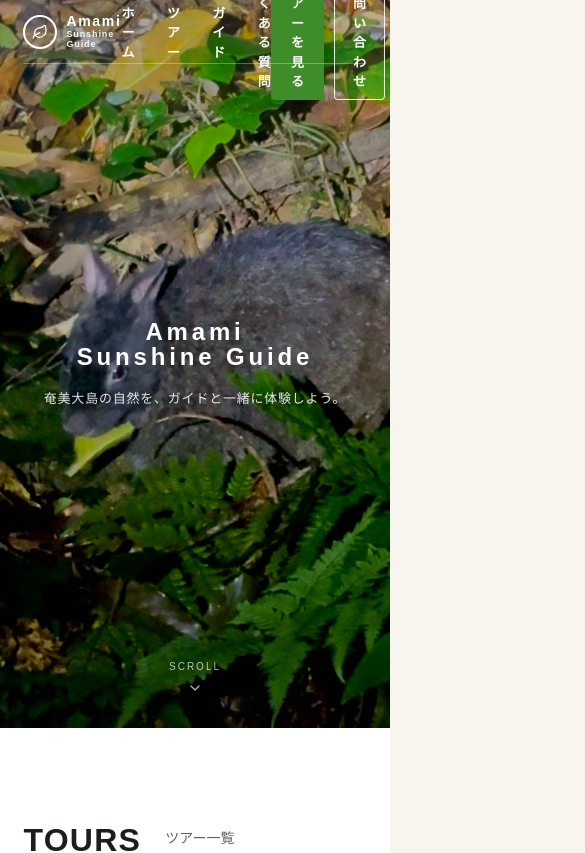
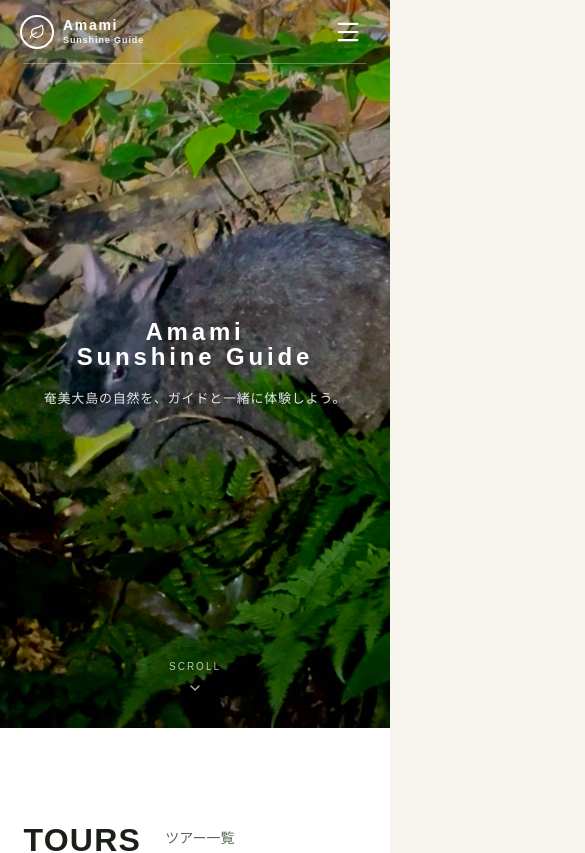
Before and after one commit to ikucha-portfolio/amami-guide-redesign, a React (Vite) app: page / in a window 390 px wide. Shown: the top 853 px of the page, 585 px wide, since content can reach past the window. Built offline with nearby package versions, Linux system fonts and the light colour scheme.

Commit message:
headerスマホ最適化

```diff
--- a/src/components/Nav.jsx
+++ b/src/components/Nav.jsx
@@ -1,11 +1,17 @@
 import { useEffect, useState } from "react";
-import { Leaf } from "lucide-react";
+import { Leaf, Menu, X } from "lucide-react";
 import { COLORS } from "../siteData";
 
 const C = COLORS;
 
 export default function Nav({ onBack }) {
   const [isScrolled, setIsScrolled] = useState(false);
+  const [isMenuOpen, setIsMenuOpen] = useState(false);
+  const [isMobile, setIsMobile] = useState(false);
+
+  // ========================================
+  // Scroll
+  // ========================================
 
   useEffect(() => {
     const handleScroll = () => {
@@ -14,12 +20,61 @@ export default function Nav({ onBack }) {
 
     handleScroll();
 
-    window.addEventListener("scroll", handleScroll);
+    window.addEventListener("scroll", handleScroll, {
+      passive: true,
+    });
 
     return () => {
       window.removeEventListener("scroll", handleScroll);
     };
   }, []);
+
+  // ========================================
+  // Mobile
+  // ========================================
+
+  useEffect(() => {
+    const mediaQuery = window.matchMedia("(max-width: 768px)");
+
+    const handleResize = () => {
+      setIsMobile(mediaQuery.matches);
+
+      if (!mediaQuery.matches) {
+        setIsMenuOpen(false);
+      }
+    };
+
+    handleResize();
+
+    mediaQuery.addEventListener("change", handleResize);
+
+    return () => {
+      mediaQuery.removeEventListener("change", handleResize);
+    };
+  }, []);
+
+  // ========================================
+  // Navigation
+  // ========================================
+
+  const handleHomeClick = (e) => {
+    e.preventDefault();
+    setIsMenuOpen(false);
+
+    if (onBack) {
+      onBack();
+    } else {
+      window.location.href = "#";
+    }
+  };
+
+  const handleMenuLinkClick = () => {
+    setIsMenuOpen(false);
+  };
+
+  // ========================================
+  // Header Colors
+  // ========================================
 
   const textColor = isScrolled ? C.textLight : "#FFFFFF";
   const logoColor = isScrolled ? C.green : "#FFFFFF";
@@ -36,17 +91,12 @@ export default function Nav({ onBack }) {
     ? "rgba(62,140,42,0.14)"
     : "rgba(255,255,255,0.34)";
 
-  const handleHomeClick = (e) => {
-    e.preventDefault();
+  return (
+    <>
+      {/* ========================================
+          Header
+      ======================================== */}
 
-    if (onBack) {
-      onBack();
-    } else {
-      window.location.href = "#";
-    }
-  };
-
-  return (
       <nav
         style={{
           position: "fixed",
@@ -54,44 +104,62 @@ export default function Nav({ onBack }) {
           left: 0,
           right: 0,
           zIndex: 200,
+
+          height: "64px",
+
+          display: "flex",
+          alignItems: "center",
+          justifyContent: "space-between",
+
+          padding: isMobile ? "0 20px" : "0 6%",
+
           background: navBackground,
           boxShadow: navShadow,
+
           backdropFilter: isScrolled ? "blur(10px)" : "none",
-        WebkitBackdropFilter: isScrolled ? "blur(10px)" : "none",
-        padding: "0 6%",
-        display: "flex",
-        justifyContent: "space-between",
-        alignItems: "center",
-        height: "64px",
+          WebkitBackdropFilter: isScrolled
+            ? "blur(10px)"
+            : "none",
+
           transition:
             "background 0.35s ease, box-shadow 0.35s ease, backdrop-filter 0.35s ease",
         }}
       >
-      {/* Logo */}
+        {/* ========================================
+            Logo
+        ======================================== */}
+
         <a
           href="#"
           onClick={handleHomeClick}
           style={{
-          textDecoration: "none",
             display: "flex",
             alignItems: "center",
             gap: "9px",
+            flexShrink: 0,
+            textDecoration: "none",
           }}
         >
           <div
             style={{
               width: "34px",
               height: "34px",
-            borderRadius: "50%",
-            border: `2px solid ${logoColor}`,
+
               display: "flex",
               alignItems: "center",
               justifyContent: "center",
-            flexShrink: 0,
+
+              border: `2px solid ${logoColor}`,
+              borderRadius: "50%",
+
               transition: "border-color 0.35s ease",
             }}
           >
-          <Leaf size={16} color={logoColor} />
+            <Leaf
+              size={16}
+              color={logoColor}
+              strokeWidth={1.8}
+            />
           </div>
 
           <div>
@@ -101,8 +169,9 @@ export default function Nav({ onBack }) {
                 fontSize: "14px",
                 fontWeight: 700,
                 letterSpacing: "0.12em",
+                lineHeight: 1.1,
                 color: logoColor,
-              lineHeight: 1.1,
+
                 transition: "color 0.35s ease",
               }}
             >
@@ -111,14 +180,19 @@ export default function Nav({ onBack }) {
 
             <div
               style={{
+                marginTop: "2px",
+
                 fontFamily: "'Cabin', sans-serif",
                 fontSize: "9px",
                 fontWeight: 600,
                 letterSpacing: "0.1em",
+                lineHeight: 1.1,
+
                 color: logoColor,
-              lineHeight: 1.1,
                 opacity: isScrolled ? 0.8 : 0.9,
-              transition: "color 0.35s ease, opacity 0.35s ease",
+
+                transition:
+                  "color 0.35s ease, opacity 0.35s ease",
               }}
             >
               Sunshine Guide
@@ -126,12 +200,17 @@ export default function Nav({ onBack }) {
           </div>
         </a>
 
-      {/* Links */}
+        {/* ========================================
+            Desktop Navigation
+        ======================================== */}
+
+        {!isMobile && (
+          <>
             <div
               style={{
                 display: "flex",
+                alignItems: "center",
                 gap: "32px",
-          alignItems: "center",
               }}
             >
               <a
@@ -176,27 +255,38 @@ export default function Nav({ onBack }) {
               </a>
             </div>
 
-      {/* CTA */}
+            {/* Desktop CTA */}
+
             <div
               style={{
                 display: "flex",
+                alignItems: "center",
                 gap: "10px",
-          alignItems: "center",
               }}
             >
               <a
                 href="#tours"
                 style={{
+                  display: "inline-flex",
+                  alignItems: "center",
+                  justifyContent: "center",
+
+                  padding: "9px 20px",
+
                   background: C.green,
                   color: "#FFFFFF",
-            padding: "9px 20px",
+
                   borderRadius: "4px",
-            textDecoration: "none",
+
                   fontSize: "13px",
                   fontWeight: 700,
+
+                  textDecoration: "none",
+
                   boxShadow: isScrolled
                     ? "none"
                     : "0 4px 16px rgba(0,0,0,0.16)",
+
                   transition: "box-shadow 0.35s ease",
                 }}
               >
@@ -206,18 +296,31 @@ export default function Nav({ onBack }) {
               <a
                 href="#contact"
                 style={{
+                  display: "inline-flex",
+                  alignItems: "center",
+                  justifyContent: "center",
+
+                  padding: "8px 18px",
+
+                  background: isScrolled
+                    ? "transparent"
+                    : "rgba(255,255,255,0.08)",
+
+                  color: isScrolled
+                    ? C.green
+                    : "#FFFFFF",
+
                   border: isScrolled
                     ? `1.5px solid ${C.green}`
                     : "1.5px solid rgba(255,255,255,0.85)",
-            color: isScrolled ? C.green : "#FFFFFF",
-            background: isScrolled
-              ? "transparent"
-              : "rgba(255,255,255,0.08)",
-            padding: "8px 18px",
+
                   borderRadius: "4px",
-            textDecoration: "none",
+
                   fontSize: "13px",
                   fontWeight: 600,
+
+                  textDecoration: "none",
+
                   transition:
                     "color 0.35s ease, border-color 0.35s ease, background 0.35s ease",
                 }}
@@ -225,26 +328,236 @@ export default function Nav({ onBack }) {
                 お問い合わせ
               </a>
             </div>
+          </>
+        )}
 
-      {/* ナビ下の薄い区切り線 */}
+        {/* ========================================
+            Mobile Menu Button
+        ======================================== */}
+
+        {isMobile && (
+          <button
+            type="button"
+            onClick={() => setIsMenuOpen((prev) => !prev)}
+            aria-label={
+              isMenuOpen
+                ? "メニューを閉じる"
+                : "メニューを開く"
+            }
+            aria-expanded={isMenuOpen}
+            style={{
+              width: "44px",
+              height: "44px",
+
+              display: "flex",
+              alignItems: "center",
+              justifyContent: "center",
+
+              padding: 0,
+
+              border: "none",
+              background: "transparent",
+
+              color: logoColor,
+
+              cursor: "pointer",
+
+              transition: "color 0.35s ease",
+            }}
+          >
+            {isMenuOpen ? (
+              <X
+                size={30}
+                strokeWidth={1.8}
+              />
+            ) : (
+              <Menu
+                size={28}
+                strokeWidth={1.8}
+              />
+            )}
+          </button>
+        )}
+
+        {/* ========================================
+            Header Divider
+        ======================================== */}
+
         <div
           style={{
             position: "absolute",
             left: "50%",
             bottom: 0,
+
             width: "88%",
             maxWidth: "1120px",
             height: "1px",
+
             background: dividerColor,
+
             transform: "translateX(-50%)",
-          transition: "background 0.35s ease, opacity 0.35s ease",
+
             opacity: isScrolled ? 1 : 0.9,
+
             pointerEvents: "none",
+
+            transition:
+              "background 0.35s ease, opacity 0.35s ease",
           }}
         />
       </nav>
+
+      {/* ========================================
+          Mobile Menu
+      ======================================== */}
+
+      {isMobile && (
+        <div
+          style={{
+            position: "fixed",
+            inset: 0,
+            zIndex: 150,
+
+            background: "#FFFFFF",
+
+            overflowY: "auto",
+
+            opacity: isMenuOpen ? 1 : 0,
+
+            visibility: isMenuOpen
+              ? "visible"
+              : "hidden",
+
+            transform: isMenuOpen
+              ? "translateY(0)"
+              : "translateY(-12px)",
+
+            transition:
+              "opacity 0.3s ease, transform 0.3s ease, visibility 0.3s ease",
+          }}
+        >
+          <div
+            style={{
+              minHeight: "100%",
+
+              display: "flex",
+              flexDirection: "column",
+
+              padding: "96px 28px 40px",
+            }}
+          >
+            {/* ========================================
+                Menu Links
+            ======================================== */}
+
+            <div>
+              <MobileLink
+                href="#"
+                onClick={handleHomeClick}
+              >
+                ホーム
+              </MobileLink>
+
+              <MobileLink
+                href="#tours"
+                onClick={handleMenuLinkClick}
+              >
+                ツアー
+              </MobileLink>
+
+              <MobileLink
+                href="#guide"
+                onClick={handleMenuLinkClick}
+              >
+                ガイド
+              </MobileLink>
+
+              <MobileLink
+                href="#faq"
+                onClick={handleMenuLinkClick}
+              >
+                よくある質問
+              </MobileLink>
+            </div>
+
+            {/* ========================================
+                Mobile CTA
+            ======================================== */}
+
+            <div
+              style={{
+                marginTop: "28px",
+                paddingTop: "24px",
+
+                borderTop:
+                  "1px solid rgba(62,140,42,0.14)",
+              }}
+            >
+              <a
+                href="#tours"
+                onClick={handleMenuLinkClick}
+                style={{
+                  display: "flex",
+                  alignItems: "center",
+                  justifyContent: "center",
+
+                  width: "100%",
+                  height: "48px",
+
+                  background: C.green,
+                  color: "#FFFFFF",
+
+                  borderRadius: "4px",
+
+                  fontSize: "13px",
+                  fontWeight: 700,
+                  letterSpacing: "0.04em",
+
+                  textDecoration: "none",
+                }}
+              >
+                ツアーを見る
+              </a>
+
+              <a
+                href="#contact"
+                onClick={handleMenuLinkClick}
+                style={{
+                  display: "flex",
+                  alignItems: "center",
+                  justifyContent: "center",
+
+                  width: "100%",
+                  height: "48px",
+
+                  marginTop: "10px",
+
+                  background: "#FFFFFF",
+                  color: C.green,
+
+                  border: `1.5px solid ${C.green}`,
+                  borderRadius: "4px",
+
+                  fontSize: "13px",
+                  fontWeight: 600,
+                  letterSpacing: "0.04em",
+
+                  textDecoration: "none",
+                }}
+              >
+                お問い合わせ
+              </a>
+            </div>
+          </div>
+        </div>
+      )}
+    </>
   );
 }
+
+/* ========================================
+   Desktop Link
+======================================== */
 
 const linkStyle = {
   textDecoration: "none",
@@ -253,3 +566,36 @@ const linkStyle = {
   letterSpacing: "0.03em",
   transition: "color 0.35s ease",
 };
+
+/* ========================================
+   Mobile Link
+======================================== */
+
+function MobileLink({ href, onClick, children }) {
+  return (
+    <a
+      href={href}
+      onClick={onClick}
+      style={{
+        display: "flex",
+        alignItems: "center",
+
+        minHeight: "68px",
+
+        borderBottom:
+          "1px solid rgba(62,140,42,0.14)",
+
+        color: "#1D251D",
+
+        fontFamily: "'Noto Sans JP', sans-serif",
+        fontSize: "18px",
+        fontWeight: 700,
+        letterSpacing: "0.02em",
+
+        textDecoration: "none",
+      }}
+    >
+      {children}
+    </a>
+  );
+}
--- a/src/index.css
+++ b/src/index.css
@@ -1,16 +1,19 @@
-@import 'tailwindcss';
-@import 'tw-animate-css';
+@import "tailwindcss";
+@import "tw-animate-css";
 
 @custom-variant dark (&:is(.dark *));
 
+/* ========================================
+   Amami Nature Guide
+   Global Styles
+======================================== */
+
 :root {
-  /* Amami Nature Guide Theme - Warm, Nature-Focused */
+  /* Backgrounds */
+  --background: oklch(0.97 0.01 85);
+  --foreground: oklch(0.28 0.04 50);
 
-  /* Backgrounds - Ivory, Sand, Warm Off-White */
-  --background: oklch(0.97 0.01 85); /* Warm ivory */
-  --foreground: oklch(0.28 0.04 50); /* Coconut brown */
-
-  /* Card - Slightly warmer */
+  /* Card */
   --card: oklch(0.98 0.008 85);
   --card-foreground: oklch(0.28 0.04 50);
 
@@ -18,19 +21,19 @@
   --popover: oklch(0.99 0.005 85);
   --popover-foreground: oklch(0.28 0.04 50);
 
-  /* Primary - Mangrove/Jungle Green */
+  /* Primary */
   --primary: oklch(0.38 0.12 145);
   --primary-foreground: oklch(0.98 0.01 85);
 
-  /* Secondary - Turquoise/Ocean Blue */
+  /* Secondary */
   --secondary: oklch(0.55 0.14 200);
   --secondary-foreground: oklch(0.98 0.01 85);
 
-  /* Muted - Sand Beige */
+  /* Muted */
   --muted: oklch(0.92 0.02 75);
   --muted-foreground: oklch(0.45 0.04 50);
 
-  /* Accent - Warm Sunset Orange */
+  /* Accent */
   --accent: oklch(0.68 0.18 50);
   --accent-foreground: oklch(0.2 0.03 50);
 
@@ -38,17 +41,17 @@
   --destructive: oklch(0.577 0.245 27.325);
   --destructive-foreground: oklch(0.98 0 0);
 
-  /* Border - Soft sand */
+  /* Border */
   --border: oklch(0.88 0.02 75);
   --input: oklch(0.92 0.015 75);
   --ring: oklch(0.38 0.12 145);
 
   /* Charts */
-  --chart-1: oklch(0.38 0.12 145); /* Green */
-  --chart-2: oklch(0.55 0.14 200); /* Turquoise */
-  --chart-3: oklch(0.68 0.18 50); /* Orange */
-  --chart-4: oklch(0.5 0.1 160); /* Teal */
-  --chart-5: oklch(0.6 0.12 35); /* Coral */
+  --chart-1: oklch(0.38 0.12 145);
+  --chart-2: oklch(0.55 0.14 200);
+  --chart-3: oklch(0.68 0.18 50);
+  --chart-4: oklch(0.5 0.1 160);
+  --chart-5: oklch(0.6 0.12 35);
 
   --radius: 0.375rem;
 
@@ -66,28 +69,38 @@
 .dark {
   --background: oklch(0.18 0.02 50);
   --foreground: oklch(0.95 0.01 85);
+
   --card: oklch(0.22 0.02 50);
   --card-foreground: oklch(0.95 0.01 85);
+
   --popover: oklch(0.2 0.02 50);
   --popover-foreground: oklch(0.95 0.01 85);
+
   --primary: oklch(0.55 0.14 145);
   --primary-foreground: oklch(0.15 0.02 50);
+
   --secondary: oklch(0.6 0.12 200);
   --secondary-foreground: oklch(0.15 0.02 50);
+
   --muted: oklch(0.28 0.02 50);
   --muted-foreground: oklch(0.7 0.02 85);
+
   --accent: oklch(0.72 0.16 50);
   --accent-foreground: oklch(0.15 0.02 50);
+
   --destructive: oklch(0.5 0.2 25);
   --destructive-foreground: oklch(0.95 0 0);
+
   --border: oklch(0.32 0.02 50);
   --input: oklch(0.28 0.02 50);
   --ring: oklch(0.55 0.14 145);
+
   --chart-1: oklch(0.55 0.14 145);
   --chart-2: oklch(0.6 0.12 200);
   --chart-3: oklch(0.72 0.16 50);
   --chart-4: oklch(0.58 0.1 160);
   --chart-5: oklch(0.65 0.12 35);
+
   --sidebar: oklch(0.22 0.02 50);
   --sidebar-foreground: oklch(0.95 0.01 85);
   --sidebar-primary: oklch(0.55 0.14 145);
@@ -99,9 +112,10 @@
 }
 
 @theme inline {
-  --font-sans: 'Noto Sans JP', 'Geist', sans-serif;
-  --font-serif: 'Noto Serif JP', serif;
-  --font-display: 'Oswald', 'Bebas Neue', sans-serif;
+  --font-sans: "Noto Sans JP", "Geist", sans-serif;
+  --font-serif: "Noto Serif JP", serif;
+  --font-display: "Oswald", "Bebas Neue", sans-serif;
+
   --color-background: var(--background);
   --color-foreground: var(--foreground);
   --color-card: var(--card);
@@ -121,15 +135,12 @@
   --color-border: var(--border);
   --color-input: var(--input);
   --color-ring: var(--ring);
-  --color-chart-1: var(--chart-1);
-  --color-chart-2: var(--chart-2);
-  --color-chart-3: var(--chart-3);
-  --color-chart-4: var(--chart-4);
-  --color-chart-5: var(--chart-5);
+
   --radius-sm: calc(var(--radius) - 2px);
   --radius-md: var(--radius);
   --radius-lg: calc(var(--radius) + 2px);
   --radius-xl: calc(var(--radius) + 6px);
+
   --color-sidebar: var(--sidebar);
   --color-sidebar-foreground: var(--sidebar-foreground);
   --color-sidebar-primary: var(--sidebar-primary);
@@ -140,16 +151,51 @@
   --color-sidebar-ring: var(--sidebar-ring);
 }
 
+/* ========================================
+   Base
+======================================== */
+
 @layer base {
   * {
     @apply border-border outline-ring/50;
+    box-sizing: border-box;
   }
+
+  html {
+    scroll-behavior: smooth;
+    overflow-x: hidden;
+  }
+
   body {
     @apply bg-background text-foreground;
+    margin: 0;
+    min-width: 320px;
+    overflow-x: hidden;
+    -webkit-font-smoothing: antialiased;
+  }
+
+  img {
+    max-width: 100%;
+    display: block;
+  }
+
+  button,
+  input,
+  textarea,
+  select {
+    font: inherit;
+  }
+
+  a {
+    color: inherit;
+    text-decoration: none;
   }
 }
 
-/* Parallax sections */
+/* ========================================
+   Parallax
+======================================== */
+
 .parallax-section {
   background-attachment: fixed;
   background-position: center;
@@ -157,13 +203,19 @@
   background-size: cover;
 }
 
+/* ========================================
+   Mobile
+======================================== */
+
 @media (max-width: 768px) {
   .parallax-section {
     background-attachment: scroll;
   }
 }
 
-/* Smooth scroll */
-html {
-  scroll-behavior: smooth;
+/* Small phones */
+@media (max-width: 480px) {
+  html {
+    font-size: 15px;
+  }
 }
```
Lines whose indentation alone changed are shown as unchanged.
